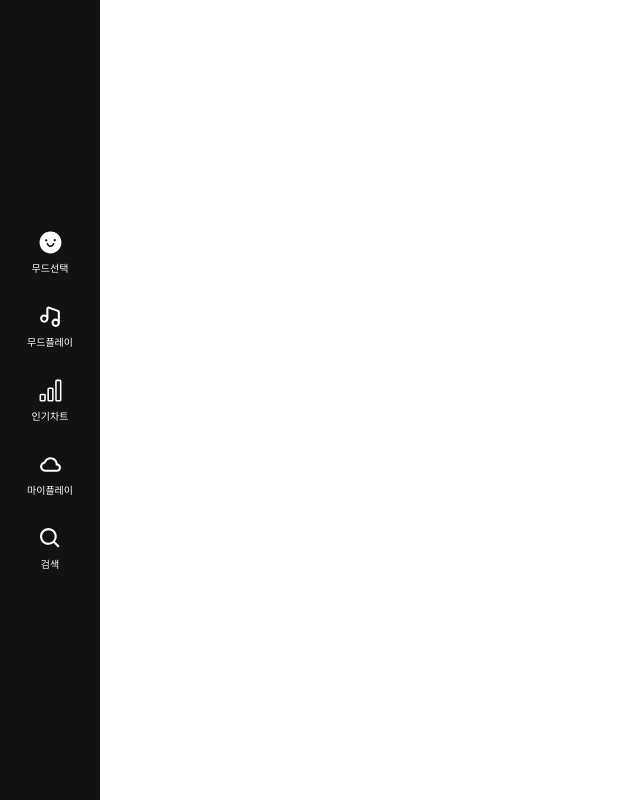
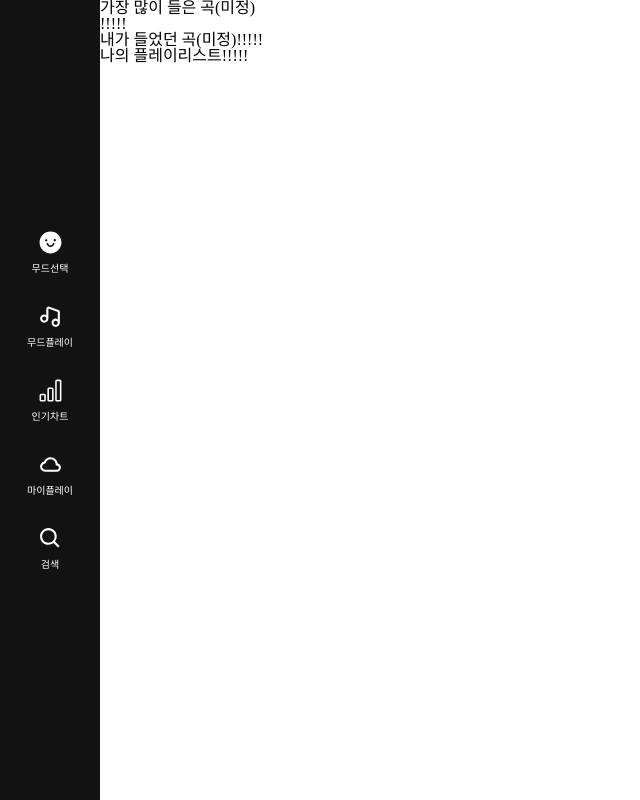
Before and after one commit to 2sel/Mood-Mango, a React (Create React App) app: page /mypage in a window 1280 px wide. Shown: the whole page, without its empty margins (0-640 px from the left). Built offline with nearby package versions, Linux system fonts and the light colour scheme; what gapi-script would draw is missing.

Commit message:
[feat] 마이플레이리스트 추가

```diff
--- a/src/App.tsx
+++ b/src/App.tsx
@@ -1,6 +1,6 @@
-import React from "react";
+import React, { useEffect } from "react";
 import Routers from "./shared/Routers";
-
+import { moodStorage } from "./components/common/MoodStorage";
 function App() {
   return <Routers />;
 }
--- a/src/components/Rank/MusicContainer.tsx
+++ b/src/components/Rank/MusicContainer.tsx
@@ -5,6 +5,8 @@ import { useAppDispatch } from "../../hooks/hooks";
 import { useAppSelector } from "../../hooks/hooks";
 import { PlayerToggle } from "../../redux/modules/musicplayer";
 import Aos from "aos";
+import Icon from "../common/Icon";
+import { moodStorage } from "../common/MoodStorage";
 import "aos/dist/aos.css";
 
 interface MusicdataType {
@@ -31,6 +33,7 @@ const MusicContainer = ({ data, index }: any) => {
       data-aos="fade-in"
       onClick={() => {
         dispatch(PlayerToggle(true));
+        moodStorage.addMangoHistory(data);
       }}
     >
       <img src={data.thumbnail}></img>
@@ -40,6 +43,13 @@ const MusicContainer = ({ data, index }: any) => {
         <MusicViewCount>{data.viewconut} 회</MusicViewCount>
       </MusicInfo>
       <ChannelTitle>{data.channeltitle}</ChannelTitle>
+      <Icon
+        kind={"cloud"}
+        style={{
+          height: "60px",
+        }}
+        handler={() => moodStorage.addMangoPlayList(data)}
+      />
     </MusicContainerWrap>
   );
 };
--- /dev/null
+++ b/src/components/common/Icon.tsx
@@ -0,0 +1,48 @@
+import React from "react";
+import { AiFillSmile } from "react-icons/ai";
+import { BiMusic, BiCloud, BiSearch } from "react-icons/bi";
+import styled, { CSSObject } from "styled-components";
+
+interface IconType {
+  kind: string; // 아이콘 이름
+  style?: CSSObject; // 아이콘 스타일
+  size?: number; // 아이콘 사이즈
+  handler?: React.MouseEventHandler<HTMLDivElement>;
+}
+
+const Icon = (props: IconType) => {
+  switch (props.kind) {
+    case "smile":
+      return (
+        <StyleIconWrap>
+          <AiFillSmile style={props.style} size={props.size} />
+        </StyleIconWrap>
+      );
+    case "music":
+      return (
+        <StyleIconWrap>
+          <BiMusic style={props.style} size={props.size} />
+        </StyleIconWrap>
+      );
+    case "cloud":
+      return (
+        <StyleIconWrap onClick={props.handler}>
+          <BiCloud style={props.style} size={props.size} />
+        </StyleIconWrap>
+      );
+    case "search":
+      return (
+        <StyleIconWrap>
+          <BiSearch style={props.style} size={props.size} />
+        </StyleIconWrap>
+      );
+    default:
+      return <p>"케이스문 확인욤~"</p>;
+  }
+};
+const StyleIconWrap = styled.div`
+  font-size: 25px;
+  color: #fff;
+  text-align: center;
+`;
+export default Icon;
--- /dev/null
+++ b/src/components/common/Item.tsx
@@ -0,0 +1,15 @@
+import React from "react";
+import styled from "styled-components";
+
+// 리턴 데이터 확인후 타입 지정하기
+const Item = () => {
+  // 마이페이지 추가 버튼 기능
+  /*1.로그인 기능이 없으니 db에 넣지 말고 로컬스토리지 이용
+    2.재생목록 추가 버튼시 바로 스토리지 저장
+
+  */
+  return <OutFrame>Item</OutFrame>;
+};
+
+const OutFrame = styled.div``;
+export default Item;
--- /dev/null
+++ b/src/components/common/MoodStorage.ts
@@ -0,0 +1,102 @@
+export interface DataType {
+  // 예시용, 데이터 객체 틀이 만들어지면 교체 예정
+  name: string;
+  id?: number;
+  count: number;
+  title?: string;
+}
+
+export class moodStorage {
+  // 로컬 스토리지에서 데이터 가져오기
+  private static storageHistory = localStorage.getItem("mangoHistory");
+  private static storagePlayList = localStorage.getItem("mangoPlayList");
+
+  // 로컬 스토리지 데이터를 static 변수에 할당
+  private static mangoHistory: DataType[] =
+    this.storageHistory !== null ? JSON.parse(this.storageHistory) : []; // 데이터 interface에 내가 본 횟수 추가하기
+  private static mangoPlayList: DataType[] =
+    this.storagePlayList !== null ? JSON.parse(this.storagePlayList) : []; // 데이터 interface 사용하기
+
+  //스토리지 있는지 체크, 생성자 대체용
+  // static setMoodStorage() {
+  //   const historyData: string | null = localStorage.getItem("mangoHistory");
+  //   const playListData: string | null = localStorage.getItem("mangoPlayList");
+
+  //   if (typeof historyData === "string") {
+  //     this.mangoHistory = JSON.parse(historyData);
+  //   }
+  //   if (typeof playListData === "string") {
+  //     this.mangoPlayList = JSON.parse(playListData);
+  //   }
+  // }
+  static getMangoHistory() {
+    return this.mangoHistory;
+  }
+  static getMangoPlayList() {
+    return this.mangoPlayList;
+  }
+
+  static addMangoHistory(param: any) {
+    // 내가 들었던 곡
+    // 처음 듣는 음악인지 아닌지 찾아보기
+    const [data]: any = this.mangoHistory.filter(
+      (item) => item.id === param.id
+    );
+
+    if (!!data) {
+      // 들었던 거임
+      // 기존 해당 음악을 지운다.
+      const newHistory = this.mangoHistory.filter(
+        (item) => item.id !== param.id
+      );
+      // 배열 맨 앞으로 생성후 count+1 을 한다(가장 많이 들은 음악 작업하기위해).
+      this.mangoHistory = [{ ...param, count: data.count + 1 }, ...newHistory];
+    } else {
+      // 처음 들음
+      this.mangoHistory = [{ ...param, count: 1 }, ...this.mangoHistory];
+    }
+    localStorage.setItem("mangoHistory", JSON.stringify(this.mangoHistory));
+  }
+
+  static addMangoPlayList(param: any): void {
+    if (window.confirm("마이 플레이 리스트에 저장 하시겠습니까")) {
+      if (!!this.mangoPlayList.filter((item) => item.id === param.id).length) {
+        alert("이미 저장된 음악입니다.");
+        return;
+      } else {
+        //저장한 기록이 없다면
+        this.mangoPlayList.push(param);
+        localStorage.setItem(
+          "mangoPlayList",
+          JSON.stringify(this.mangoPlayList)
+        );
+        alert("플레이 리스트에 추가 되었습니다.");
+        return;
+      }
+    } else {
+      return;
+    }
+  }
+
+  static popMangoHistory(param: DataType) {
+    this.mangoHistory = this.mangoHistory.filter(
+      (item) => item.id !== param.id
+    );
+    localStorage.setItem("mangoHistory", JSON.stringify(this.mangoHistory));
+  }
+  static popMangoPlay(param: DataType) {
+    this.mangoPlayList = this.mangoPlayList.filter(
+      (item) => item.id !== param.id
+    );
+    localStorage.setItem("mangoPlayList", JSON.stringify(this.mangoPlayList));
+  }
+
+  static allClearHistory() {
+    this.mangoHistory = [];
+    localStorage.setItem("mangoHistory", JSON.stringify(this.mangoHistory));
+  }
+  static allClearPlayList() {
+    this.mangoPlayList = [];
+    localStorage.setItem("mangoPlayList", JSON.stringify(this.mangoPlayList));
+  }
+}
--- a/src/components/common/Navbar.tsx
+++ b/src/components/common/Navbar.tsx
@@ -5,7 +5,7 @@ import { BiMusic, BiCloud, BiSearch } from "react-icons/bi";
 import { BsBarChart } from "react-icons/bs";
 
 import { useNavigate } from "react-router-dom";
-
+import Icon from "./Icon";
 const Navbar = () => {
   const navigate = useNavigate();
 
@@ -17,9 +17,7 @@ const Navbar = () => {
             navigate("/");
           }}
         >
-          <StyleIconWrap>
-            <AiFillSmile></AiFillSmile>
-          </StyleIconWrap>
+          <Icon kind={"smile"} />
           <StyleText>무드선택</StyleText>
         </StyleBtnWrap>
         <StyleBtnWrap
@@ -27,14 +25,12 @@ const Navbar = () => {
             navigate("/Main");
           }}
         >
-          <StyleIconWrap>
-            <BiMusic></BiMusic>
-          </StyleIconWrap>
+          <Icon kind={"music"} />
           <StyleText>무드플레이</StyleText>
         </StyleBtnWrap>
         <StyleBtnWrap
           onClick={() => {
-            navigate("/Main");
+            navigate("/");
           }}
         >
           <StyleIconWrap>
@@ -47,9 +43,7 @@ const Navbar = () => {
             navigate("/MyPage");
           }}
         >
-          <StyleIconWrap>
-            <BiCloud></BiCloud>
-          </StyleIconWrap>
+          <Icon kind={"cloud"} />
           <StyleText>마이플레이</StyleText>
         </StyleBtnWrap>
         <StyleBtnWrap
@@ -57,9 +51,7 @@ const Navbar = () => {
             navigate("/Search");
           }}
         >
-          <StyleIconWrap>
-            <BiSearch></BiSearch>
-          </StyleIconWrap>
+          <Icon kind={"search"} />
           <StyleText>검색</StyleText>
         </StyleBtnWrap>
       </StyleNavWrap>
--- a/src/index.tsx
+++ b/src/index.tsx
@@ -8,6 +8,7 @@ const root = ReactDOM.createRoot(
   document.getElementById("root") as HTMLElement
 );
 root.render(
+
   <Provider store={store}>
     <App />
   </Provider>
--- a/src/pages/Mypage.tsx
+++ b/src/pages/Mypage.tsx
@@ -1,7 +1,79 @@
-import React from "react";
+import React, { useEffect, useState } from "react";
+import styled from "styled-components";
+import Item from "../components/common/Item";
+import { moodStorage } from "../components/common/MoodStorage";
+const Mypage = () => {
+  const [mangoHistory, setMangoHistory] = useState(
+    moodStorage.getMangoHistory()
+  );
+  const [mangoPlayList, setMangoPlayList] = useState(
+    moodStorage.getMangoPlayList()
+  );
+  const [mangoRank, setMangoRank] = useState(() => {
+    const cloneHistory = [...mangoHistory];
+    // count를 기준으로 정렬
+    cloneHistory.sort((a, b): number => {
+      if (a.count > b.count) {
+        return -1; // a가 b보다 앞에 있어야한다.
+      }
+      if (a.count < b.count) {
+        return 1; // b가 a보다 앞에 있어야한다
+      }
+      return 0; // 순서를 바꾸지 않는다.??ㅅㅂ;
+    });
+    return cloneHistory; // 정렬된 히스토리 데이터를 mangoRank에 저장
+  });
 
-const Mypage = () => {
-  return <div>Mypage</div>;
+  return (
+    <>
+      <OneFloor>
+        가장 많이 들은 곡(미정)
+        <div>
+          {mangoHistory.length !== 0 ? (
+            <>
+              {mangoRank.map((item, index) => {
+                return <div key={index}>{item.title}</div>;
+              })}
+            </>
+          ) : (
+            <>!!!!!</>
+          )}
+        </div>
+      </OneFloor>
+      <TwoFloor>
+        내가 들었던 곡(미정)
+        {mangoHistory.length !== 0 ? (
+          <>
+            {mangoHistory.map((item, index) => {
+              return <div key={index}>{item.title}</div>;
+            })}
+          </>
+        ) : (
+          <>!!!!!</>
+        )}
+      </TwoFloor>
+      <ThirdFloor>
+        나의 플레이리스트
+        {mangoPlayList.length !== 0 ? (
+          <>
+            {mangoPlayList.map((item, index) => {
+              return <div key={index}>{item.title}</div>;
+            })}
+          </>
+        ) : (
+          <>!!!!!</>
+        )}
+      </ThirdFloor>
+    </>
+  );
 };
-
 export default Mypage;
+const OneFloor = styled.div`
+  // 가장 많이 들은 곡
+`;
+const TwoFloor = styled.div`
+  // 내가 들었던 곡(히스토리)
+`;
+const ThirdFloor = styled.div`
+  // 나의 플레이리스트
+`;
--- a/src/pages/Rank.jsx
+++ b/src/pages/Rank.jsx
@@ -7,7 +7,7 @@ import { useAppDispatch } from "../hooks/hooks";
 import { useAppSelector } from "../hooks/hooks";
 import MusicContainer from "../components/Rank/MusicContainer";
 import BeatLoader from "react-spinners/BeatLoader";
-import Musicplayer from "../components/common/Musicplayer";
+import Musicplayer from "../components/Rank/Musicplayer";
 import Aos from "aos";
 import "aos/dist/aos.css";
 
--- a/src/shared/Routers.tsx
+++ b/src/shared/Routers.tsx
@@ -1,9 +1,11 @@
-import React from "react";
+import React, { useEffect } from "react";
 import { BrowserRouter, Route, Routes } from "react-router-dom";
 import Layout from "./Layout";
 import Main from "../pages/Main";
 import Moods from "../pages/Moods";
 import Rank from "../pages/Rank";
+import Mypage from "../pages/Mypage";
+import { moodStorage } from "../components/common/MoodStorage";
 
 const Routers = () => {
   return (
@@ -12,6 +14,7 @@ const Routers = () => {
         <Routes>
           <Route path="/" element={<Rank />} />
           <Route path="/main" element={<Main />} />
+          <Route path="/mypage" element={<Mypage />} />
         </Routes>
       </Layout>
     </BrowserRouter>
```
Also changed, not shown: src/components/Rank/Musicplayer.jsx (renamed from src/components/common/Musicplayer.jsx).
